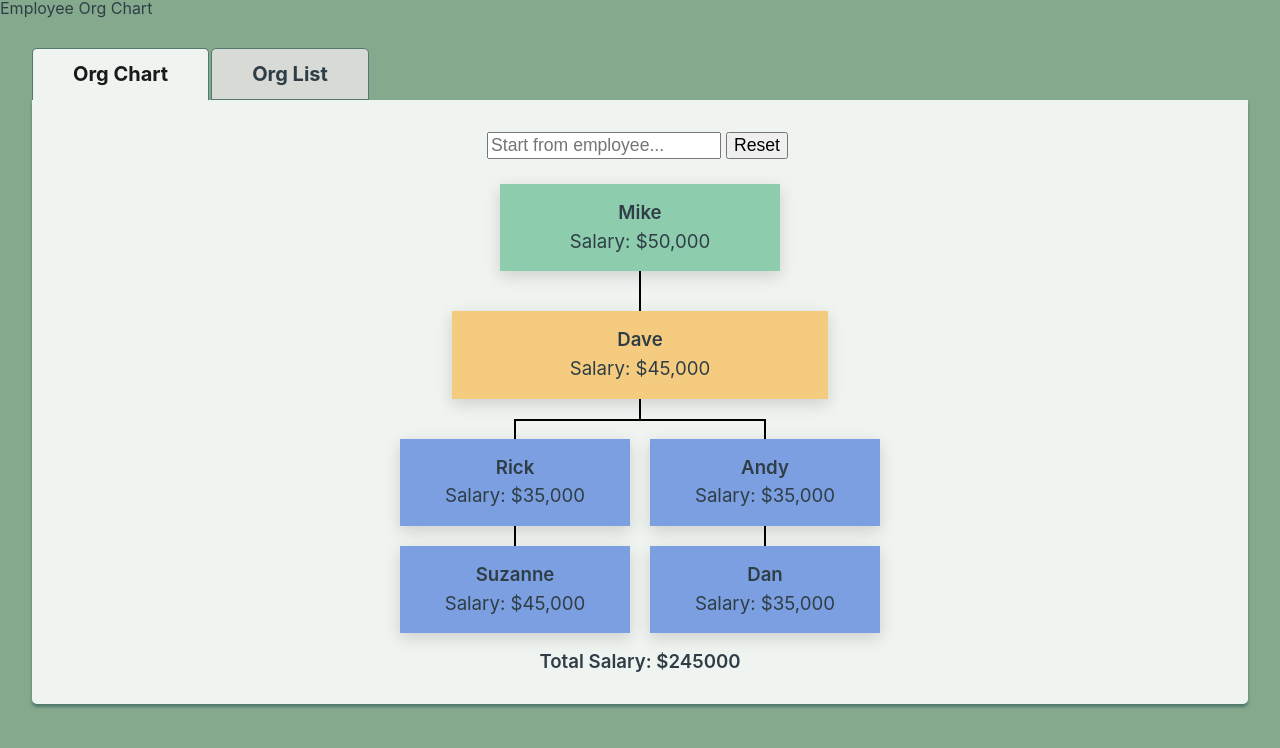
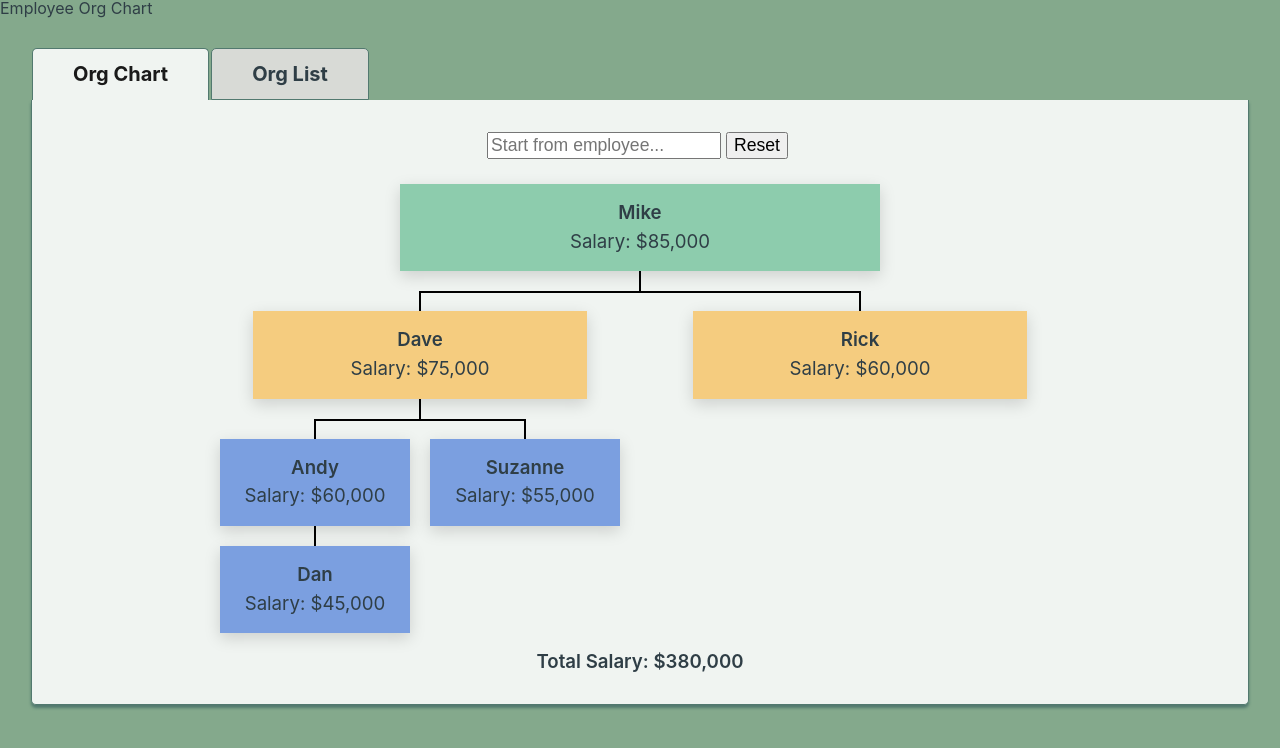
Before and after one commit to mkenney90/react-org-chart, a React app: page / in a window 1280 px wide. Built offline with nearby package versions, Linux system fonts and the light colour scheme.

Commit message:
improved recursive employee node rendering

```diff
--- a/public/employees.json
+++ b/public/employees.json
@@ -1,31 +1,31 @@
 [
   {
     "name": "Mike",
-    "salary": 50000
+    "salary": 85000
   },
   {
     "name": "Dave",
-    "salary": 45000,
+    "salary": 75000,
     "boss": "Mike"
   },
   {
     "name": "Rick",
-    "salary": 35000,
-    "boss": "Dave"
+    "salary": 60000,
+    "boss": "Mike"
   },
   {
     "name": "Andy",
-    "salary": 35000,
+    "salary": 60000,
     "boss": "Dave"
   },
   {
     "name": "Suzanne",
-    "salary": 45000,
+    "salary": 55000,
     "boss": "Dave"
   },
   {
     "name": "Dan",
-    "salary": 35000,
+    "salary": 45000,
     "boss": "Dave"
   }
 ]
--- a/src/components/ChartNode.js
+++ b/src/components/ChartNode.js
@@ -1,15 +1,35 @@
 import useFormatSalary from "../hooks/useFormatSalary";
 import styles from "./ChartNode.module.css";
 
-export default function ChartNode({ name, salary, level = 1, last = false, onClick }) {
+export default function ChartNode({name, salary, employees, level = 1, last, onClick}) {
 	const formatSalary = useFormatSalary(salary);
 
+    const handleClick = () => {
+        if (level === 1) return;
+        onClick({
+            name,
+            salary,
+            employees
+        });
+    }
+
 	return (
-        <div className={styles.node_wrapper}>
-            <div className={`${styles["level_"+level]} ${styles.rectangle} ${last ? styles.lastNode : ""}`} onClick={onClick}>
-                <span data-testid="nameText" className={styles.name}>{name}</span>
-                <span data-testid="salaryText" className={styles.salary}>Salary: {formatSalary}</span>
+            <div className={styles.node_wrapper}>
+                <div className={`${styles["level_"+level]} ${styles.rectangle} ${last && styles.lastNode}`} onClick={handleClick}>
+                    <span data-testid="nameText" className={styles.name}>{name}</span>
+                    <span data-testid="salaryText" className={styles.salary}>Salary: {formatSalary}</span>
+                </div>
+
+                {employees.length
+                ?
+                <div className={styles[`level_${level+1}_wrapper`]}>
+                    {employees.map((e, idx) => (
+                        <ChartNode level={level + 1} last={idx + 1 === employees.length} onClick={onClick} {...e} />
+                    ))}
+                </div>
+                :
+                <></>
+            }
             </div>
-        </div>
 	);
 }
--- a/src/components/ChartNode.module.css
+++ b/src/components/ChartNode.module.css
@@ -6,6 +6,10 @@
     display: block;
     margin-top: 10px;
     min-width: 150px;
+}
+
+.level_1_wrapper {
+    position: relative;
 }
 
 .level_1 {
@@ -28,35 +32,24 @@
 .level_2_wrapper {
     position: relative;
     display: grid;
-    grid-template-columns: repeat(1, 1fr);
+    grid-template-columns: repeat(2, 1fr);
 }
 
 .level_2_wrapper::before {
     content: "";
     position: absolute;
+    left: 25%;
     top: -20px;
-    left: 25%;
     width: 50%;
-    background: var(--black);
-  }
-
-  .level_2_wrapper::after {
-    display: none;
-    content: "";
-    position: absolute;
-    left: -20px;
-    bottom: -20px;
-    width: calc(100% + 20px);
     height: 2px;
     background: var(--black);
 }
 
-  .level_2_wrapper li {
+.level_2_wrapper div {
     position: relative;
-    width: 100%;
 }
 
-  .level_2_wrapper > li::before {
+.level_2_wrapper > div::before {
     content: "";
     position: absolute;
     bottom: 100%;
@@ -115,7 +108,7 @@
     background: var(--black);
 }
 
-  .level_3_wrapper > li::before {
+.level_3_wrapper > div::before {
     content: "";
     position: absolute;
     top: 0;
@@ -144,10 +137,6 @@
     margin: 0;
 }
 
-  .rectangle:before:last-child {
-      display: none;
-  }
-
 .rectangle:hover {
     outline: 5px solid white;
 }
--- a/src/components/ChartRoot.js
+++ b/src/components/ChartRoot.js
@@ -1,9 +1,8 @@
-import { useEffect, useState, useRef } from "react";
-//import useFormatSalary from "../hooks/useFormatSalary";
+import { useEffect, useState } from "react";
+import useFormatSalary from "../hooks/useFormatSalary";
 import Loading from "./Loading";
 import ChartNode from "./ChartNode";
 import styles from "./ChartRoot.module.css";
-import nodeStyles from "./ChartNode.module.css";
 
 const ChartRoot = ({ bigBoss, employees }) => {
 	const [chart, setchart] = useState({});
@@ -11,7 +10,6 @@ const ChartRoot = ({ bigBoss, employees }) => {
 	const [salary, setSalary] = useState(null);
     const [inputValue, setInputValue] = useState("");
     const [startingPerson, setStartingPerson] = useState(null);
-    const searchInput = useRef(null);
 
 	useEffect(() => {
         let subSalary = 0;
@@ -40,32 +38,7 @@ const ChartRoot = ({ bigBoss, employees }) => {
 			}
 		}
 
-	}, [employees, bigBoss, salary, startingPerson]);
-
-    // loop through employees and apply proper classes based on hierarchy
-    // give the last "row" on display a class to prevent drawing unnecessary lines
-    let employeeLevel = 1;
-	const RecursiveBranches = (startingBranch) => {
-		if (startingBranch.employees.length) {
-            employeeLevel += 1;
-			return (
-				<ul className={nodeStyles["level_"+employeeLevel+"_wrapper"]}>
-					{startingBranch.employees.map((person, idx) => (
-						<li key={`${person.boss}-${person.name}`}>
-							<ChartNode
-                                name={person.name}
-                                salary={person.salary}
-                                level={employeeLevel}
-                                last={idx + 1 === startingBranch.employees.length && !person.employees.length}
-                                onClick={() => changeStartingPoint(person)}
-                            />
-							{RecursiveBranches(person)}
-						</li>
-					))}
-				</ul>
-			);
-		}
-	};
+	}, [employees, bigBoss, chartReady, startingPerson]);
 
     const handleChange = (e) => {
         setInputValue(e.target.value);
@@ -81,10 +54,9 @@ const ChartRoot = ({ bigBoss, employees }) => {
         }
 	};
 
-    const changeStartingPoint = (employee) => {
-        setchartReady(false);
-        setSalary(null);
-        setStartingPerson(employee);
+    const handleClick = (e) => {
+        if (e.level === 1) return;
+        changeStartingPoint(e);
     }
 
     const handleReset = () => {
@@ -95,7 +67,13 @@ const ChartRoot = ({ bigBoss, employees }) => {
         setInputValue("");
     }
 
-	const finalSalary = (totalSalary) => '$'.concat(totalSalary);
+    const changeStartingPoint = (employee) => {
+        setchartReady(false);
+        setSalary(null);
+        setStartingPerson(employee);
+    }
+
+    const finalSalary = useFormatSalary(salary);
 
 	return chartReady ? (
         <div className={styles.container}>
@@ -104,7 +82,6 @@ const ChartRoot = ({ bigBoss, employees }) => {
 					placeholder="Start from employee..."
 					onChange={handleChange}
                     value={inputValue}
-                    ref={searchInput}
 				></input>
                 <button
                     className={styles.btn}
@@ -112,13 +89,11 @@ const ChartRoot = ({ bigBoss, employees }) => {
                 >Reset</button>
 			</header>
             <ChartNode
-                name={chart.name}
-                salary={chart.salary}
-                last={!chart.employees.length}
+                onClick={handleClick}
+                {...chart}
             />
-            {RecursiveBranches(chart)}
 			<footer>
-				<span className={`${chartReady ? styles.normalDisplay : styles.flashDisplay}`}>Total Salary: {finalSalary(salary)}</span>
+				<span className={`${chartReady ? styles.normalDisplay : styles.flashDisplay}`}>Total Salary: {finalSalary}</span>
 			</footer>
 		</div>
 	) : (
--- a/src/styles/globals.css
+++ b/src/styles/globals.css
@@ -200,7 +200,8 @@ a.active:hover {
 }
 
 main > article {
-    border: 0;
+    border: 1px solid #52796f;
+    border-top: none;
     box-shadow: 0 3px 3px #52796f;
     border-radius: 0 0 5px 5px;
     width: 100%;
```
Lines whose indentation alone changed are shown as unchanged.
